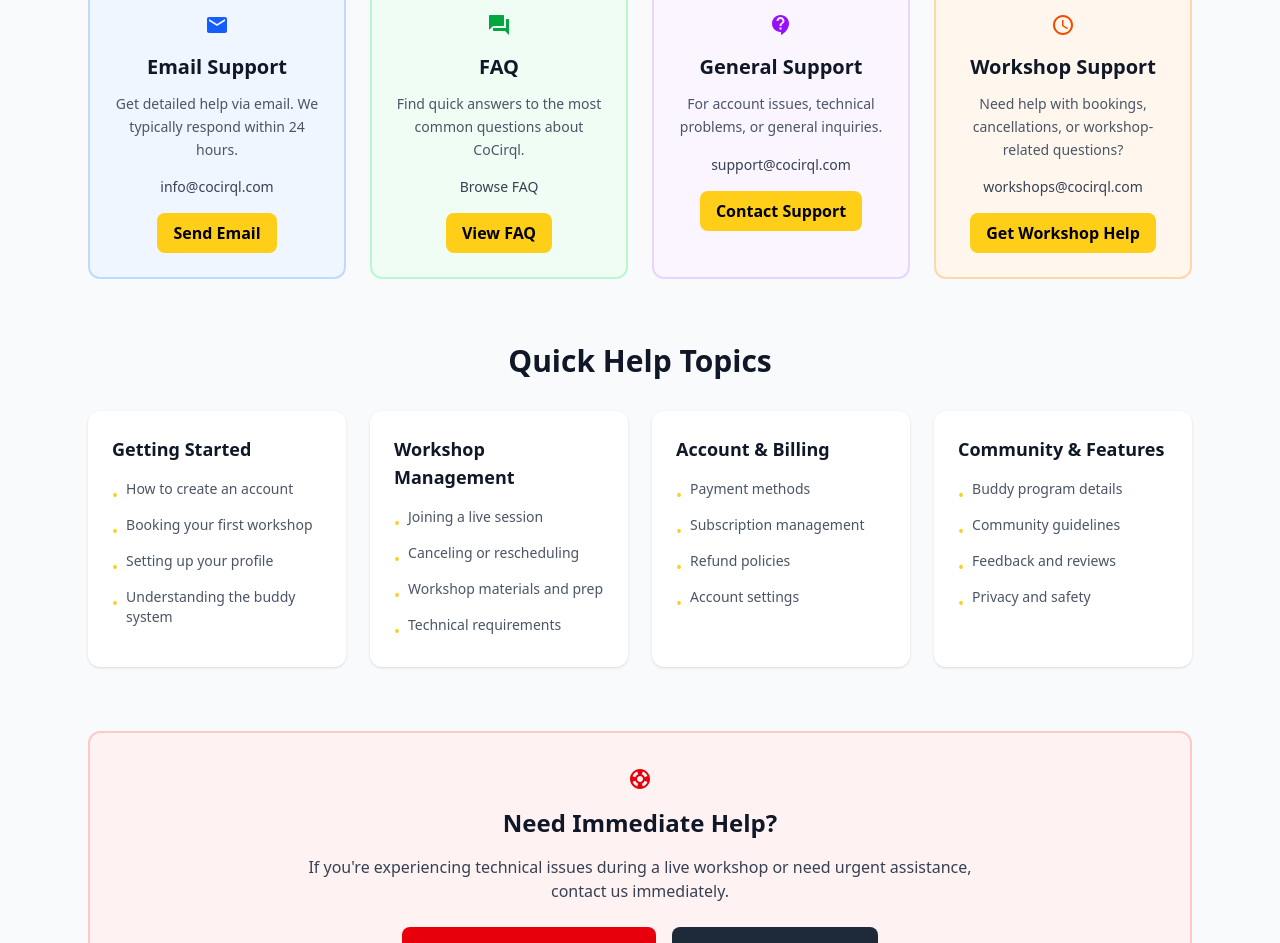
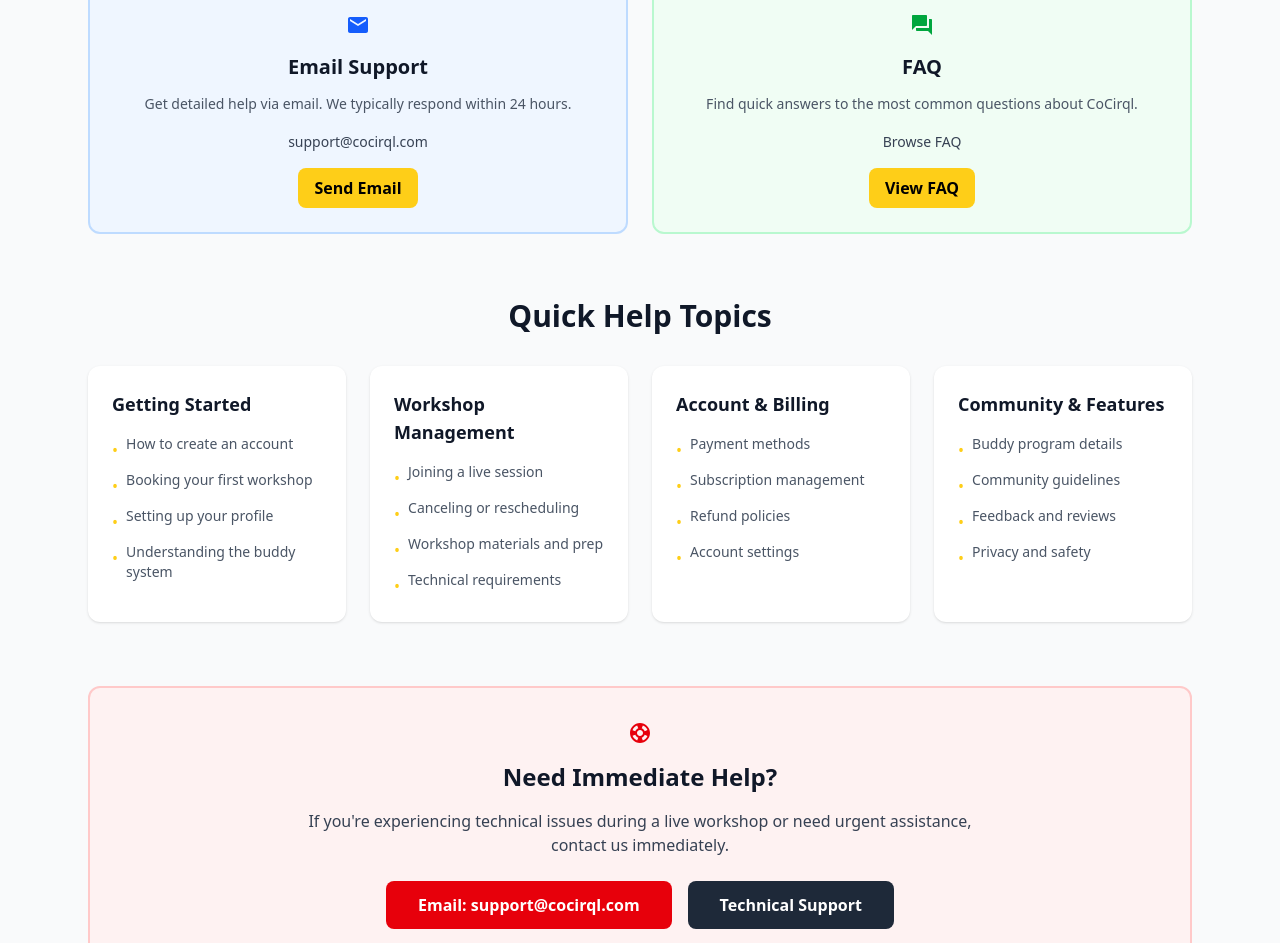
Before and after one commit to kurmananda-cocirql/front, a React (Vite) app: page /help in a window 1280 px wide. Shown: the part 425-1368 px from the top of the page. Built offline with nearby package versions, Linux system fonts and the light colour scheme.

Commit message:
many changes - 23215

```diff
--- a/src/pages/help.jsx
+++ b/src/pages/help.jsx
@@ -32,9 +32,9 @@ export default function HelpSupportPage() {
       icon: <Email className="text-3xl" />,
       title: "Email Support",
       description: "Get detailed help via email. We typically respond within 24 hours.",
-      contact: "info@cocirql.com",
+      contact: "support@cocirql.com",
       action: "Send Email",
-      link: "mailto:info@cocirql.com",
+      link: "mailto:support@cocirql.com",
       color: "bg-blue-50 border-blue-200",
       iconColor: "text-blue-600",
     },
@@ -47,26 +47,6 @@ export default function HelpSupportPage() {
       link: "/faqs",
       color: "bg-green-50 border-green-200",
       iconColor: "text-green-600",
-    },
-    {
-      icon: <ContactSupport className="text-3xl" />,
-      title: "General Support",
-      description: "For account issues, technical problems, or general inquiries.",
-      contact: "support@cocirql.com",
-      action: "Contact Support",
-      link: "mailto:support@cocirql.com",
-      color: "bg-purple-50 border-purple-200",
-      iconColor: "text-purple-600",
-    },
-    {
-      icon: <Schedule className="text-3xl" />,
-      title: "Workshop Support",
-      description: "Need help with bookings, cancellations, or workshop-related questions?",
-      contact: "workshops@cocirql.com",
-      action: "Get Workshop Help",
-      link: "mailto:workshops@cocirql.com",
-      color: "bg-orange-50 border-orange-200",
-      iconColor: "text-orange-600",
     },
   ]
 
@@ -117,9 +97,9 @@ export default function HelpSupportPage() {
         </motion.div>
 
         {/* Contact Options */}
-        <motion.div variants={itemVariants} className="mb-16">
+        <motion.div variants={itemVariants} className="mb-16 mx-auto">
           <h2 className="text-3xl font-bold text-gray-900 text-center mb-8">Get in Touch</h2>
-          <div className="grid md:grid-cols-2 lg:grid-cols-4 gap-6">
+          <div className="grid md:grid-cols-2 lg:grid-cols-2 gap-6">
             {supportOptions.map((option, index) => (
               <motion.div
                 key={index}
@@ -145,7 +125,7 @@ export default function HelpSupportPage() {
         </motion.div>
 
         {/* Quick Help Topics */}
-        <motion.div variants={itemVariants} className="mb-16">
+        <motion.div variants={itemVariants} className="mb-16 ">
           <h2 className="text-3xl font-bold text-gray-900 text-center mb-8">Quick Help Topics</h2>
           <div className="grid md:grid-cols-2 lg:grid-cols-4 gap-6">
             {quickHelp.map((category, index) => (
@@ -181,10 +161,10 @@ export default function HelpSupportPage() {
             </p>
             <div className="flex flex-col sm:flex-row gap-4 justify-center">
               <a
-                href="mailto:info@cocirql.com?subject=Urgent Support Needed"
+                href="mailto:support@cocirql.com?subject=Urgent Support Needed"
                 className="bg-red-600 hover:bg-red-700 text-white font-semibold px-8 py-3 rounded-lg transition-colors duration-300"
               >
-                Email: info@cocirql.com
+                Email: support@cocirql.com
               </a>
               <a
                 href="mailto:support@cocirql.com?subject=Technical Issue"
@@ -279,13 +259,13 @@ export default function HelpSupportPage() {
             </p>
             <div className="flex flex-col sm:flex-row gap-4 justify-center">
               <a
-                href="mailto:info@cocirql.com?subject=General Inquiry"
+                href="mailto:support@cocirql.com?subject=General Inquiry"
                 className="bg-[#FECE18] hover:bg-[#E6B800] text-black font-semibold px-8 py-3 rounded-lg transition-colors duration-300"
               >
-                Email: info@cocirql.com
+                Email: support@cocirql.com
               </a>
               <a
-                href="mailto:info@cocirql.com?subject=Feedback"
+                href="mailto:support@cocirql.com?subject=Feedback"
                 className="bg-gray-800 hover:bg-gray-700 text-white font-semibold px-8 py-3 rounded-lg transition-colors duration-300"
               >
                 Send Feedback
--- a/src/pages/payment.jsx
+++ b/src/pages/payment.jsx
@@ -57,11 +57,11 @@ export default function PaymentPage() {
           <div className="inline-flex items-center justify-center w-20 h-20 bg-gradient-to-r from-[#FECE18] to-orange-400 rounded-full mb-6 shadow-lg">
             <QrCodeScanner className="text-white text-3xl" />
           </div>
-          <h1 className="text-5xl md:text-6xl font-bold bg-gradient-to-r from-gray-900 via-purple-900 to-indigo-900 bg-clip-text text-transparent mb-6">
+          <h1 className="text-5xl md:text-4xl font-bold bg-gradient-to-r from-gray-900 via-purple-900 to-indigo-900 bg-clip-text text-transparent mb-6">
             Make a Payment
           </h1>
           <div className="w-32 h-1 bg-gradient-to-r from-[#FECE18] to-orange-400 mx-auto mb-8 rounded-full"></div>
-          <p className="text-xl text-gray-600 max-w-3xl mx-auto leading-relaxed">
+          <p className="text-lg text-gray-600 max-w-3xl mx-auto leading-relaxed">
             Complete your workshop booking with our secure UPI payment system.
             <span className="text-purple-600 font-semibold"> Quick, secure, and instant.</span>
           </p>
@@ -177,6 +177,7 @@ export default function PaymentPage() {
                   "Scan the QR code above",
                   `Enter amount ${selectedAmount ? `₹${selectedAmount}` : ""} and complete payment`,
                   "Take a screenshot of the payment confirmation",
+                  "Your payment confirmation via email in 24 hours.",
                 ].map((instruction, index) => (
                   <motion.div
                     key={index}
--- a/src/pages/privacy.jsx
+++ b/src/pages/privacy.jsx
@@ -395,16 +395,10 @@ export default function PrivacyPage() {
               </p>
               <div className="flex flex-col sm:flex-row gap-4">
                 <a
-                  href="mailto:privacy@cocirql.com"
+                  href="mailto:support@cocirql.com"
                   className="bg-[#FECE18] hover:bg-[#E6B800] text-black font-semibold px-6 py-3 rounded-lg transition-colors duration-300 text-center"
                 >
-                  Email: privacy@cocirql.com
-                </a>
-                <a
-                  href="mailto:support@cocirql.com"
-                  className="bg-gray-800 hover:bg-gray-700 text-white font-semibold px-6 py-3 rounded-lg transition-colors duration-300 text-center"
-                >
-                  General Support
+                  Email: support@cocirql.com
                 </a>
               </div>
             </div>
--- a/src/pages/workshop.jsx
+++ b/src/pages/workshop.jsx
@@ -121,7 +121,7 @@ const App = () => {
             <div className="bg-white rounded-lg p-6 shadow-sm top-[10vh] sticky h-[75vh]">
               <h3 className="text-xl font-semibold text-gray-900 mb-2">CATEGORIES</h3>
               <hr style={{ borderColor: "black", height: '2px', backgroundColor: "black" }} />
-              <div className="flex flex-col mt-2 overflow-y-auto max-h-[66vh]">
+              <div className="flex flex-col mt-2 overflow-y-auto max-h-[63vh]">
                 {categories.map((category) => (
                   <FormControlLabel
                     key={category}
@@ -149,7 +149,6 @@ const App = () => {
                 ))}
               </div>
             </div>
-            <div className="w-full block">a</div>
           </motion.div>
 
 
```
Also changed, not shown: src/pages/aboutus.jsx (+2 -118 lines), public/logo.png.
